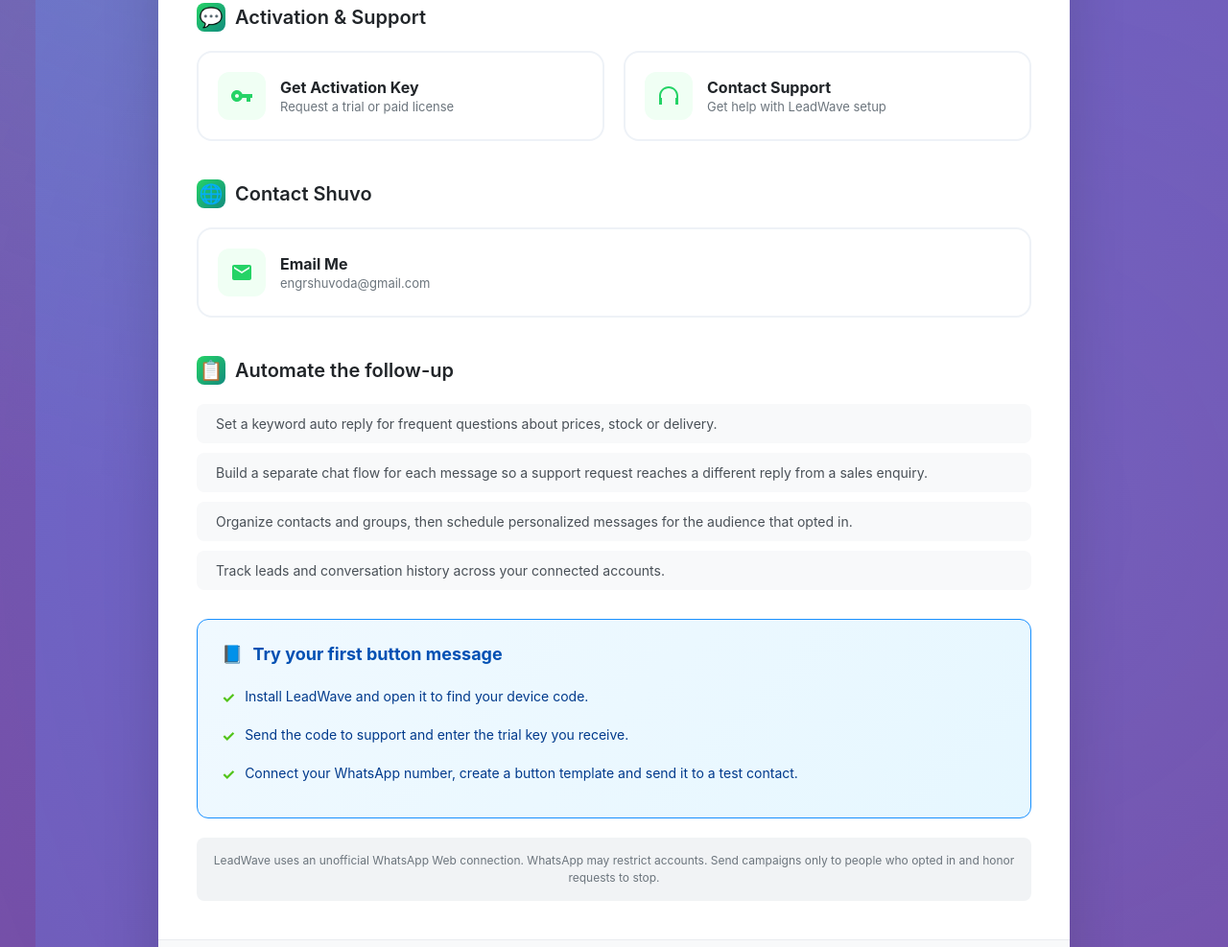
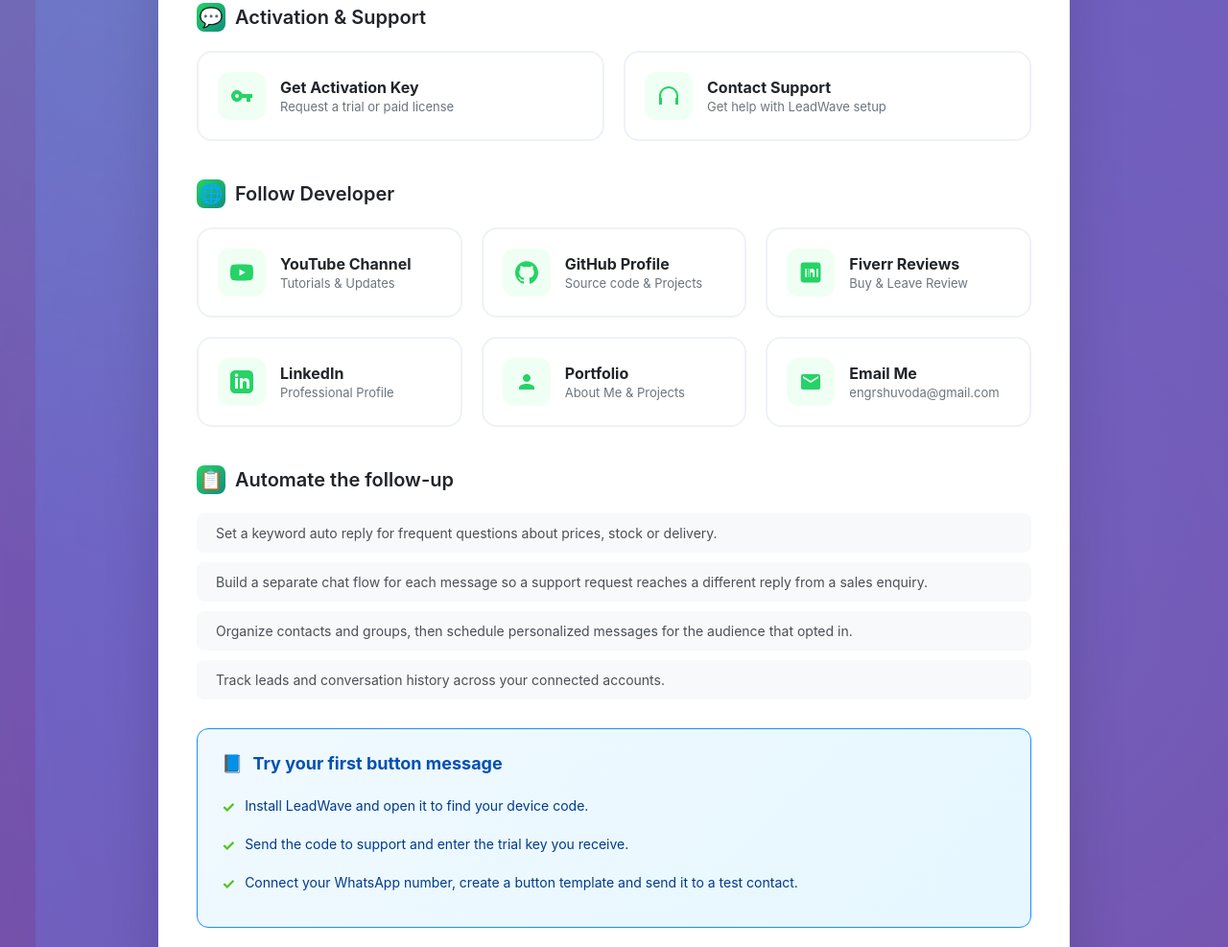
Before and after one commit to engrshuvodas/leadwave-whatsapp-interactive-buttons, a plain HTML site: page index.html in a window 1280 px wide. Shown: the part 1891-2878 px from the top of the page at 96% size. Drawn offline with Linux system fonts and the light colour scheme; no server answers.

Commit message:
Restore the six Follow Developer contact cards

```diff
--- a/index.html
+++ b/index.html
@@ -1102,9 +1102,74 @@
                 <div class="section">
                     <h2 class="section-title">
                         <div class="section-icon">🌐</div>
-                        Contact Shuvo
+                        Follow Developer
                     </h2>
                     <div class="support-grid">
+                        <a href="https://www.youtube.com/@engr_shuvo" target="_blank"
+                            class="support-action-card social-link-card" data-platform="youtube">
+                            <div class="support-action-icon">
+                                <svg viewBox="0 0 24 24">
+                                    <path
+                                        d="M23.498 6.186a3.016 3.016 0 0 0-2.122-2.136C19.505 3.545 12 3.545 12 3.545s-7.505 0-9.377.505A3.017 3.017 0 0 0 .502 6.186C0 8.07 0 12 0 12s0 3.93.502 5.814a3.016 3.016 0 0 0 2.122 2.136c1.871.505 9.376.505 9.376.505s7.505 0 9.377-.505a3.015 3.015 0 0 0 2.122-2.136C24 15.93 24 12 24 12s0-3.93-.502-5.814zM9.545 15.568V8.432L15.818 12l-6.273 3.568z" />
+                                </svg>
+                            </div>
+                            <div class="support-action-text">
+                                <strong>YouTube Channel</strong>
+                                <span>Tutorials & Updates</span>
+                            </div>
+                        </a>
+                        <a href="https://github.com/engrshuvodas" target="_blank"
+                            class="support-action-card social-link-card" data-platform="github">
+                            <div class="support-action-icon">
+                                <svg viewBox="0 0 24 24">
+                                    <path
+                                        d="M12 .297c-6.63 0-12 5.373-12 12 0 5.303 3.438 9.8 8.205 11.385.6.113.82-.258.82-.577 0-.285-.01-1.04-.015-2.04-3.338.724-4.042-1.61-4.042-1.61C4.422 18.07 3.633 17.7 3.633 17.7c-1.087-.744.084-.729.084-.729 1.205.084 1.838 1.236 1.838 1.236 1.07 1.835 2.809 1.305 3.495.998.108-.776.417-1.305.76-1.605-2.665-.3-5.466-1.332-5.466-5.93 0-1.31.465-2.38 1.235-3.22-.135-.303-.54-1.523.105-3.176 0 0 1.005-.322 3.3 1.23.96-.267 1.98-.399 3-.405 1.02.006 2.04.138 3 .405 2.28-1.552 3.285-1.23 3.285-1.23.645 1.653.24 2.873.12 3.176.765.84 1.23 1.91 1.23 3.22 0 4.61-2.805 5.625-5.475 5.92.43.372.823 1.102.823 2.222 0 1.606-.015 2.896-.015 3.286 0 .315.21.69.825.57C20.565 22.092 24 17.592 24 12.297c0-6.627-5.373-12-12-12" />
+                                </svg>
+                            </div>
+                            <div class="support-action-text">
+                                <strong>GitHub Profile</strong>
+                                <span>Source code & Projects</span>
+                            </div>
+                        </a>
+                        <a href="https://www.fiverr.com/shuvo_das74886" target="_blank"
+                            class="support-action-card social-link-card" data-platform="fiverr">
+                            <div class="support-action-icon">
+                                <svg viewBox="0 0 512 512">
+                                    <path
+                                        d="M416 33.3H96c-34.6 0-62.7 28.1-62.7 62.7V416c0 34.6 28.1 62.7 62.7 62.7H416c34.6 0 62.7-28.1 62.7-62.7V96c0-34.6-28.1-62.7-62.7-62.7zM167.3 358.5h-34.7V172.9h34.7v185.6zm70.6 0h-34.7V172.9h34.7v185.6zm99.8 0h-34.7v-76.4c0-21.3-8.8-32.9-26.4-32.9-17.6 0-26.4 11.6-26.4 32.9v76.4h-34.7V172.9h34.7v18.1c8.4-12.1 21.6-21.4 39.5-21.4 31.7 0 53.4 20.3 53.4 57.6v131.3zm84.3 0h-34.7V172.9h34.7v185.6z" />
+                                </svg>
+                            </div>
+                            <div class="support-action-text">
+                                <strong>Fiverr Reviews</strong>
+                                <span>Buy & Leave Review</span>
+                            </div>
+                        </a>
+                        <a href="https://www.linkedin.com/in/engr-shuvo-das-a28085260/" target="_blank"
+                            class="support-action-card social-link-card" data-platform="linkedin">
+                            <div class="support-action-icon">
+                                <svg viewBox="0 0 24 24">
+                                    <path
+                                        d="M19 0h-14c-2.761 0-5 2.239-5 5v14c0 2.761 2.239 5 5 5h14c2.762 0 5-2.238 5-5v-14c0-2.761-2.238-5-5-5zm-11 19h-3v-11h3v11zm-1.5-12.268c-.966 0-1.75-.79-1.75-1.764s.784-1.764 1.75-1.764 1.75.79 1.75 1.764-.783 1.764-1.75 1.764zm13.5 12.268h-3v-5.604c0-3.368-4-3.113-4 0v5.604h-3v-11h3v1.765c1.396-2.586 7-2.777 7 2.476v6.759z" />
+                                </svg>
+                            </div>
+                            <div class="support-action-text">
+                                <strong>LinkedIn</strong>
+                                <span>Professional Profile</span>
+                            </div>
+                        </a>
+                        <a href="https://engr-shuvo-portfolio.vercel.app/" target="_blank"
+                            class="support-action-card social-link-card" data-platform="portfolio">
+                            <div class="support-action-icon">
+                                <svg viewBox="0 0 24 24">
+                                    <path
+                                        d="M12 12c2.21 0 4-1.79 4-4s-1.79-4-4-4-4 1.79-4 4 1.79 4 4 4zm0 2c-2.67 0-8 1.34-8 4v2h16v-2c0-2.66-5.33-4-8-4z" />
+                                </svg>
+                            </div>
+                            <div class="support-action-text">
+                                <strong>Portfolio</strong>
+                                <span>About Me & Projects</span>
+                            </div>
+                        </a>
                         <a href="mailto:engrshuvoda@gmail.com" target="_blank"
                             class="support-action-card social-link-card" data-platform="email">
                             <div class="support-action-icon">
```
